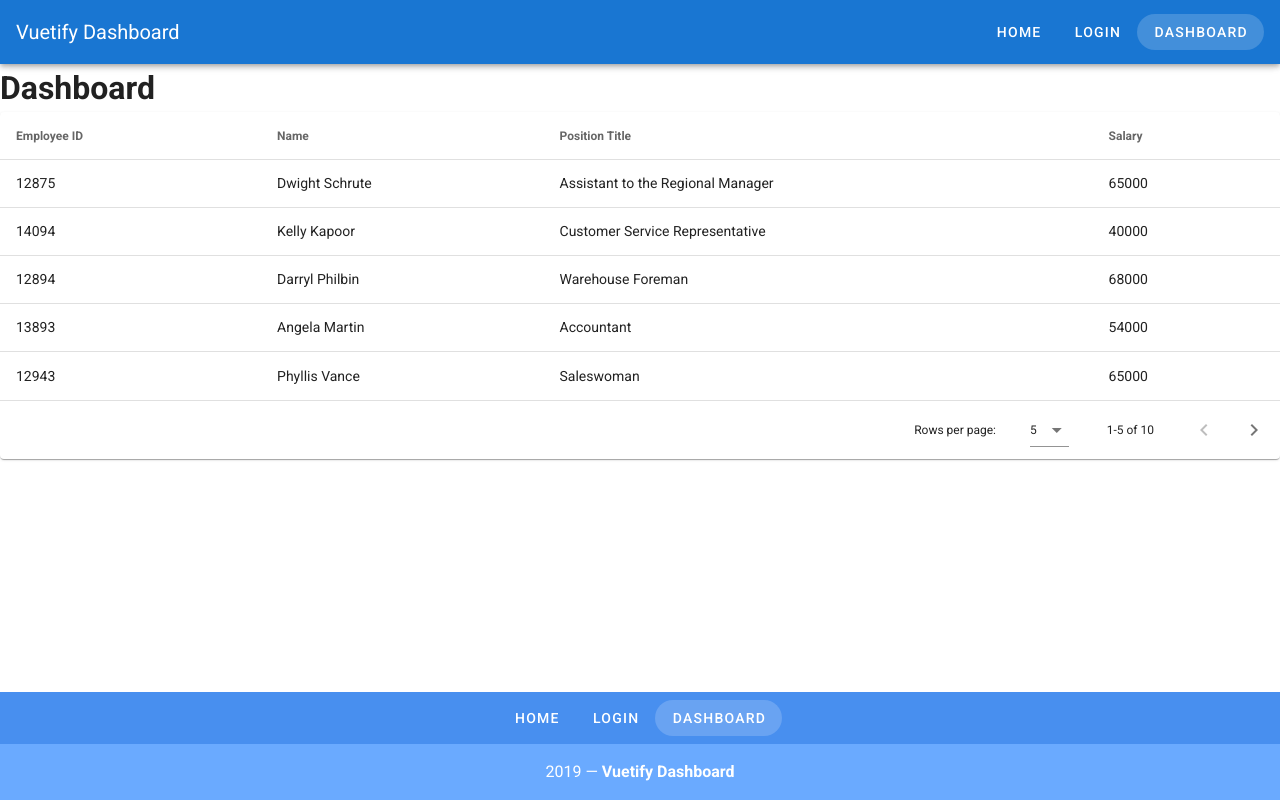
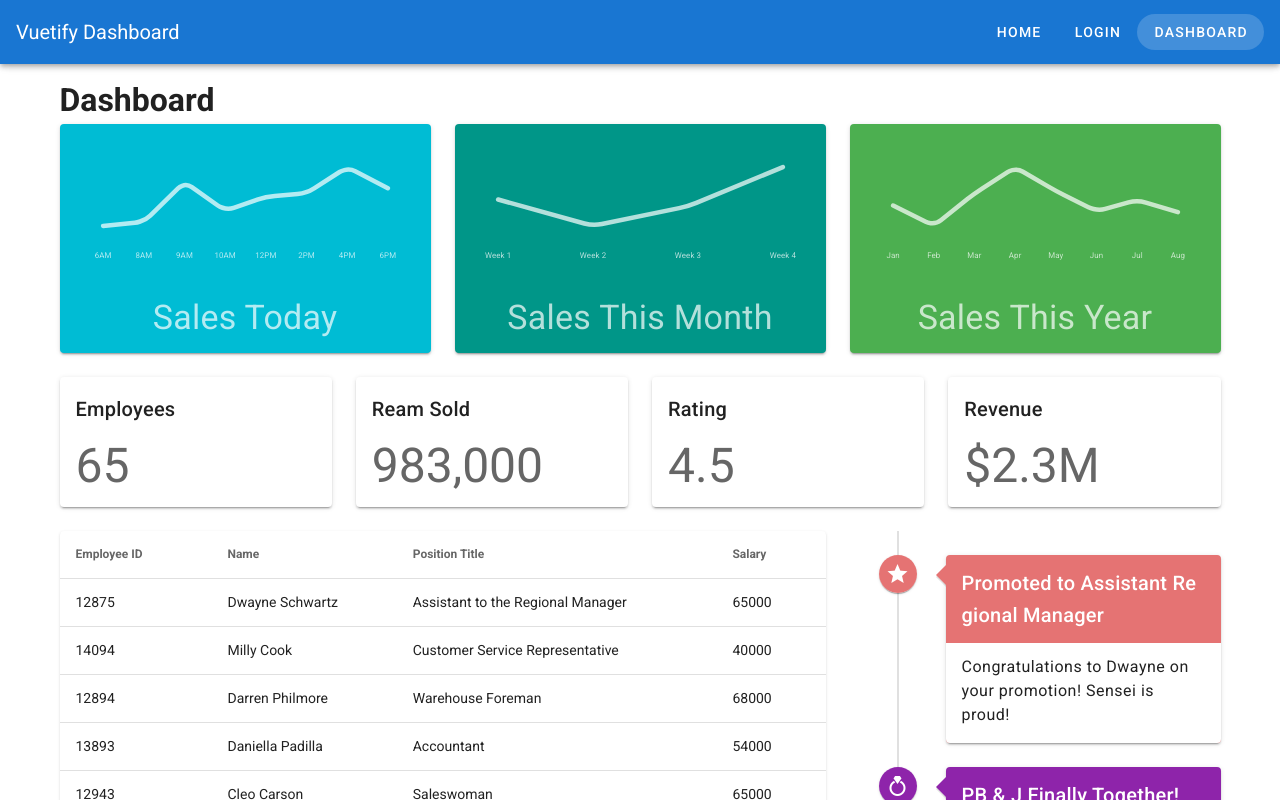
Before and after one commit to Georgiy-Zhurahivskiy/beautify-with-vuetify, a Vue app in the folder vuetify-dashboard/: page /dashboard in a window 1280 px wide. Shown: the top 800 px of the page. Built offline with nearby package versions, Linux system fonts and the light colour scheme.

Commit message:
les-4: grid

```diff
--- /dev/null
+++ b/vuetify-dashboard/src/components/EmployeesTable.vue
@@ -0,0 +1,42 @@
+<template>
+  <v-data-table
+    :headers="headers"
+    :items="employees"
+    :items-per-page="5"
+    class="elevation-1"
+    @click:row="selectRow"
+    :multi-sort="true"
+  ></v-data-table>
+</template>
+
+<script>
+export default {
+  name: 'EmployeesTable',
+  props: {
+    employees: {
+      type: Array,
+      required: true
+    }
+  },
+  data: () => ({
+    headers: [
+      { text: 'Employee ID', value: 'id' },
+      { text: 'Name', value: 'name' },
+      { text: 'Position Title', value: 'title' },
+      { text: 'Salary', value: 'salary' }
+    ]
+  }),
+  methods: {
+    selectRow(event) {
+      const employee = {
+        name: event.name,
+        title: event.title
+      }
+
+      this.$emit('select-employee', employee)
+    }
+  }
+}
+</script>
+
+<style lang="scss" scoped></style>
--- /dev/null
+++ b/vuetify-dashboard/src/components/EventTimeline.vue
@@ -0,0 +1,34 @@
+<template>
+  <v-timeline align-top :dense="true">
+    <v-timeline-item
+      v-for="(item, i) in timeline"
+      :key="i"
+      :color="item.color"
+      :icon="item.icon"
+      fill-dot
+    >
+      <v-card :color="item.color" dark>
+        <v-card-title class="title pt-3 pb-3">
+          <h3 class="title">{{ item.title }}</h3>
+        </v-card-title>
+        <v-card-text class="white text--primary">
+          <p class="pt-3 body-1 mb-0">
+            {{ item.text }}
+          </p>
+        </v-card-text>
+      </v-card>
+    </v-timeline-item>
+  </v-timeline>
+</template>
+
+<script>
+export default {
+  name: 'EventTimeline',
+  props: {
+    timeline: {
+      type: Array,
+      required: true
+    }
+  }
+}
+</script>
--- /dev/null
+++ b/vuetify-dashboard/src/components/SalesGraph.vue
@@ -0,0 +1,31 @@
+<template>
+  <v-card :color="sale.color" dark>
+    <v-card-text>
+      <v-sparkline
+        :value="sale.sales"
+        :labels="sale.labels"
+        color="rgba(255, 255, 255, .7)"
+        height="100"
+        padding="24"
+        stroke-linecap="round"
+        smooth
+      />
+    </v-card-text>
+
+    <v-card-text class="text-center">
+      <div class="display-1">{{ sale.title }}</div>
+    </v-card-text>
+  </v-card>
+</template>
+
+<script>
+export default {
+  name: 'SalesGraph',
+  props: {
+    sale: {
+      type: Object,
+      required: true
+    }
+  }
+}
+</script>
--- /dev/null
+++ b/vuetify-dashboard/src/components/StatisticCard.vue
@@ -0,0 +1,20 @@
+<template>
+  <v-card>
+    <v-card-title>{{ statistic.title }}</v-card-title>
+    <v-card-text class="display-2">{{ statistic.value }}</v-card-text>
+  </v-card>
+</template>
+
+<script>
+export default {
+  name: 'StatisticCard',
+  props: {
+    statistic: {
+      type: Object,
+      required: true
+    }
+  }
+}
+</script>
+
+<style lang="scss" scoped></style>
--- a/vuetify-dashboard/src/data/employees.json
+++ b/vuetify-dashboard/src/data/employees.json
@@ -1,62 +1,152 @@
 [
   {
     "id": 12875,
-		"name": "Dwight Schrute",
+    "name": "Dwayne Schwartz",
     "title": "Assistant to the Regional Manager",
     "salary": 65000
   },
   {
     "id": 14094,
-		"name": "Kelly Kapoor",
+    "name": "Milly Cook",
     "title": "Customer Service Representative",
     "salary": 40000
   },
   {
     "id": 12894,
-		"name": "Darryl Philbin",
+    "name": "Darren Philmore",
     "title": "Warehouse Foreman",
     "salary": 68000
   },
   {
     "id": 13893,
-		"name": "Angela Martin",
+    "name": "Daniella Padilla",
     "title": "Accountant",
     "salary": 54000
   },
   {
     "id": 12943,
-		"name": "Phyllis Vance",
+    "name": "Cleo Carson",
     "title": "Saleswoman",
     "salary": 65000
   },
   {
     "id": 19523,
-		"name": "Karen Filippeli",
+    "name": "Evangeline Blake",
     "title": "Saleswoman",
     "salary": 65000
   },
   {
     "id": 18349,
-		"name": "Toby Flenderson",
+    "name": "Tory Henderson",
     "title": "Human Resources Representative",
     "salary": 60000
   },
   {
     "id": 11853,
-		"name": "Michael Scott",
+    "name": "Max Scarn",
     "title": "Regional Manager",
     "salary": 70000
   },
   {
     "id": 14821,
-		"name": "Pam Beasley",
+    "name": "Daniella Padilla",
     "title": "Secretary",
     "salary": 45000
   },
   {
     "id": 15834,
-		"name": "Jim Halpert",
+    "name": "Felix Mendez",
     "title": "Salesman",
     "salary": 65000
+  },
+  {
+    "id": 84363,
+    "name": "Kurt Peck",
+    "title": "Salesman",
+    "salary": 65000
+  },
+  {
+    "id": 83724,
+    "name": "Hayley Santos",
+    "title": "Accountant",
+    "salary": 54000
+  },
+  {
+    "id": 38542,
+    "name": "Hannah Lamb",
+    "title": "Saleswoman",
+    "salary": 65000
+  },
+  {
+    "id": 84624,
+    "name": "Melanie Jensen",
+    "title": "Saleswoman",
+    "salary": 65000
+  },
+  {
+    "id": 96825,
+    "name": "Tianna Dorsey",
+    "title": "Intern",
+    "salary": 30000
+  },
+  {
+    "id": 48235,
+    "name": "Stan Zuniga",
+    "title": "Salesman",
+    "salary": 65000
+  },
+  {
+    "id": 27937,
+    "name": "Robert Lambert",
+    "title": "Accountant",
+    "salary": 54000
+  },
+  {
+    "id": 43820,
+    "name": "Saskia Hubbard",
+    "title": "Saleswoman",
+    "salary": 65000
+  },
+  {
+    "id": 10053,
+    "name": "Katy Harrington",
+    "title": "Saleswoman",
+    "salary": 65000
+  },
+  {
+    "id": 43289,
+    "name": "Lottie Noble",
+    "title": "Intern",
+    "salary": 30000
+  },
+  {
+    "id": 12476,
+    "name": "Khadijah Clayton",
+    "title": "Salesman",
+    "salary": 65000
+  },
+  {
+    "id": 75313,
+    "name": "Bailey Norton",
+    "title": "Accountant",
+    "salary": 54000
+  },
+  {
+    "id": 86321,
+    "name": "Aliyah McKinney",
+    "title": "Saleswoman",
+    "salary": 65000
+  },
+  {
+    "id": 12363,
+    "name": "Caroline Mayer",
+    "title": "Saleswoman",
+    "salary": 65000
+  },
+  {
+    "id": 87542,
+    "name": "Ryan Johnson",
+    "title": "Intern",
+    "salary": 30000
   }
 ]
--- /dev/null
+++ b/vuetify-dashboard/src/data/sales.json
@@ -0,0 +1,20 @@
+[
+  {
+    "title": "Sales Today",
+    "sales": [423, 446, 675, 510, 590, 610, 760, 639],
+    "color": "cyan",
+    "labels": ["6AM", "8AM", "9AM", "10AM", "12PM", "2PM", "4PM", "6PM"]
+  },
+  {
+    "title": "Sales This Month",
+    "sales": [325, 123, 273, 573],
+    "color": "teal",
+    "labels": ["Week 1", "Week 2", "Week 3", "Week 4"]
+  },
+  {
+    "title": "Sales This Year",
+    "sales": [746, 415, 943, 1372, 983, 651, 837, 639],
+    "color": "green",
+    "labels": ["Jan", "Feb", "Mar", "Apr", "May", "Jun", "Jul", "Aug"]
+  }
+]
--- /dev/null
+++ b/vuetify-dashboard/src/data/statistics.json
@@ -0,0 +1,18 @@
+[
+  {
+    "title": "Employees",
+    "value": "65"
+  },
+  {
+    "title": "Ream Sold",
+    "value": "983,000"
+  },
+  {
+    "title": "Rating",
+    "value": "4.5"
+  },
+  {
+    "title": "Revenue",
+    "value": "$2.3M"
+  }
+]
--- /dev/null
+++ b/vuetify-dashboard/src/data/timeline.json
@@ -0,0 +1,26 @@
+[
+  {
+    "color": "red lighten-2",
+    "icon": "mdi-star",
+    "title": "Promoted to Assistant Regional Manager",
+    "text": "Congratulations to Dwayne on your promotion! Sensei is proud!"
+  },
+  {
+    "color": "purple darken-1",
+    "icon": "mdi-ring",
+    "title": "PB & J Finally Together!",
+    "text": "Max Scarn here with a personal congratulations to the happy couple!"
+  },
+  {
+    "color": "green lighten-1",
+    "icon": "mdi-balloon",
+    "title": "Welcome Back to the Temp!",
+    "text": "Sorry about what happened at corporate, but I am glad you are back! - Max"
+  },
+  {
+    "color": "indigo",
+    "icon": "mdi-gift",
+    "title": "Reminder: Secret Santa Rules",
+    "text": "The maximum spending amount is $20. No iPods allowed."
+  }
+]
--- a/vuetify-dashboard/src/views/Dashboard.vue
+++ b/vuetify-dashboard/src/views/Dashboard.vue
@@ -1,14 +1,28 @@
 <template>
-	<div>
+  <v-container>
     <h1>Dashboard</h1>
-		<v-data-table
-			:headers="headers"
-			:items="employees"
-			:items-per-page="5"
-			class="elevation-1"
-			@click:row="selectRow"
-			:multi-sort="true"
-		></v-data-table>
+
+    <v-row>
+      <v-col v-for="sale in sales" :key="`${sale.title}`">
+        <SalesGraph :sale="sale" />
+      </v-col>
+    </v-row>
+
+    <v-row>
+      <v-col v-for="statistic in statistics" :key="`${statistic.title}`">
+        <StatisticCard :statistic="statistic" />
+      </v-col>
+    </v-row>
+
+    <v-row>
+      <v-col cols="8">
+        <EmployeesTable :employees="employees" @select-employee="setEmployee" />
+      </v-col>
+      <v-col cols="4">
+        <EventTimeline :timeline="timeline" />
+      </v-col>
+    </v-row>
+
     <v-snackbar v-model="snackbar">
       You have selected {{ selectedEmployee.name }},
       {{ selectedEmployee.title }}
@@ -16,32 +30,43 @@
         Close
       </v-btn>
     </v-snackbar>
-	</div>
+  </v-container>
 </template>
 
 <script>
+import EmployeesTable from '../components/EmployeesTable'
+import EventTimeline from '../components/EventTimeline'
+import SalesGraph from '../components/SalesGraph'
+import StatisticCard from '../components/StatisticCard'
+
 import employeesData from '../data/employees.json'
+import timelineData from '../data/timeline.json'
+import salesData from '../data/sales.json'
+import statisticsData from '../data/statistics.json'
 
 export default {
   name: 'DashboardPage',
+  components: {
+    EmployeesTable,
+    EventTimeline,
+    SalesGraph,
+    StatisticCard
+  },
   data() {
     return {
+      employees: employeesData,
+      sales: salesData,
       selectedEmployee: {
         name: '',
         title: ''
       },
       snackbar: false,
-			headers: [
-				{ text: 'Employee ID', value: 'id' },
-				{ text: 'Name', value: 'name' },
-				{ text: 'Position Title', value: 'title' },
-				{ text: 'Salary', value: 'salary' }
-			],
-			employees: employeesData
+      statistics: statisticsData,
+      timeline: timelineData
     }
   },
   methods: {
-		selectRow(event) {
+    setEmployee(event) {
       this.snackbar = true
       this.selectedEmployee.name = event.name
       this.selectedEmployee.title = event.title
@@ -49,5 +74,3 @@
   }
 }
 </script>
-
-<style></style>
```
Also changed, not shown: vuetify-dashboard/src/components/HelloWorld.vue (+25 -37 lines). Lines whose indentation alone changed are shown as unchanged.
